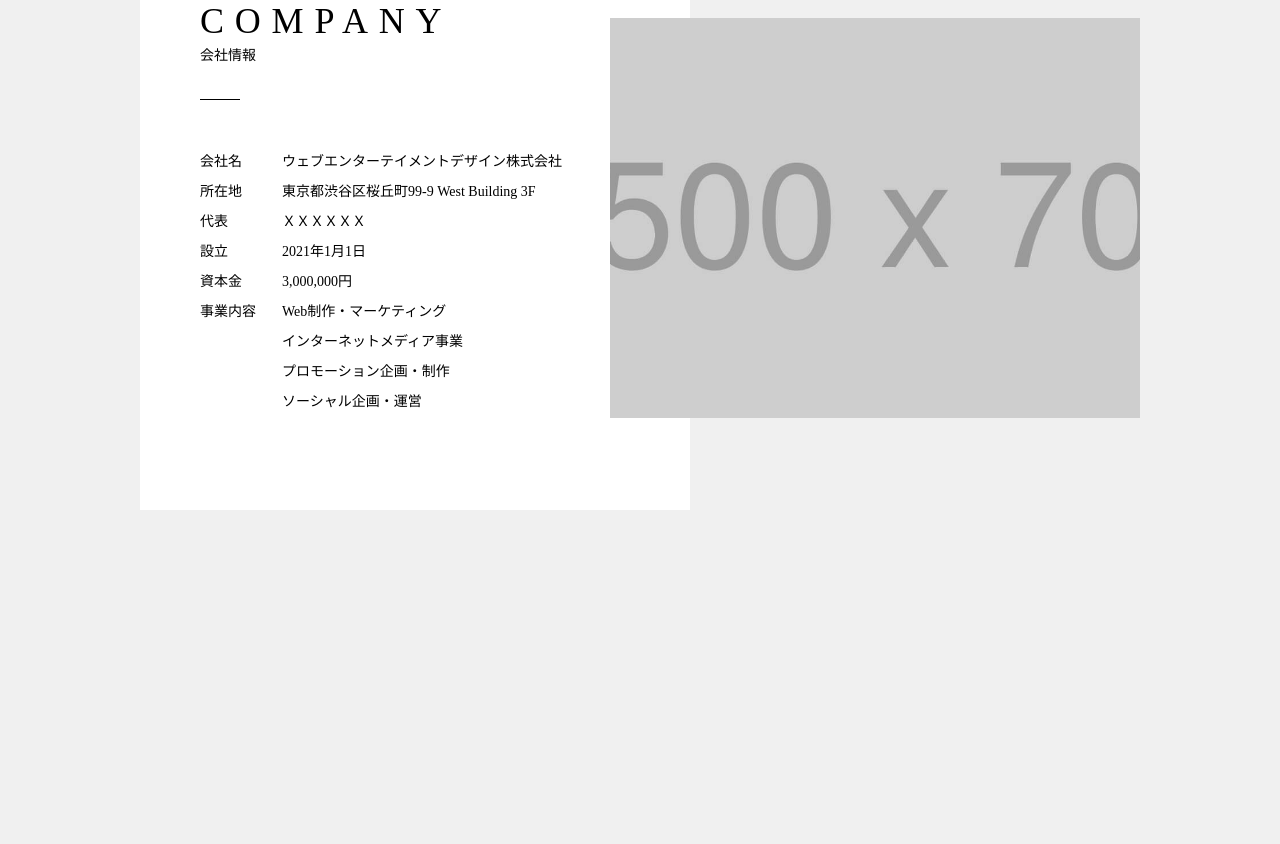
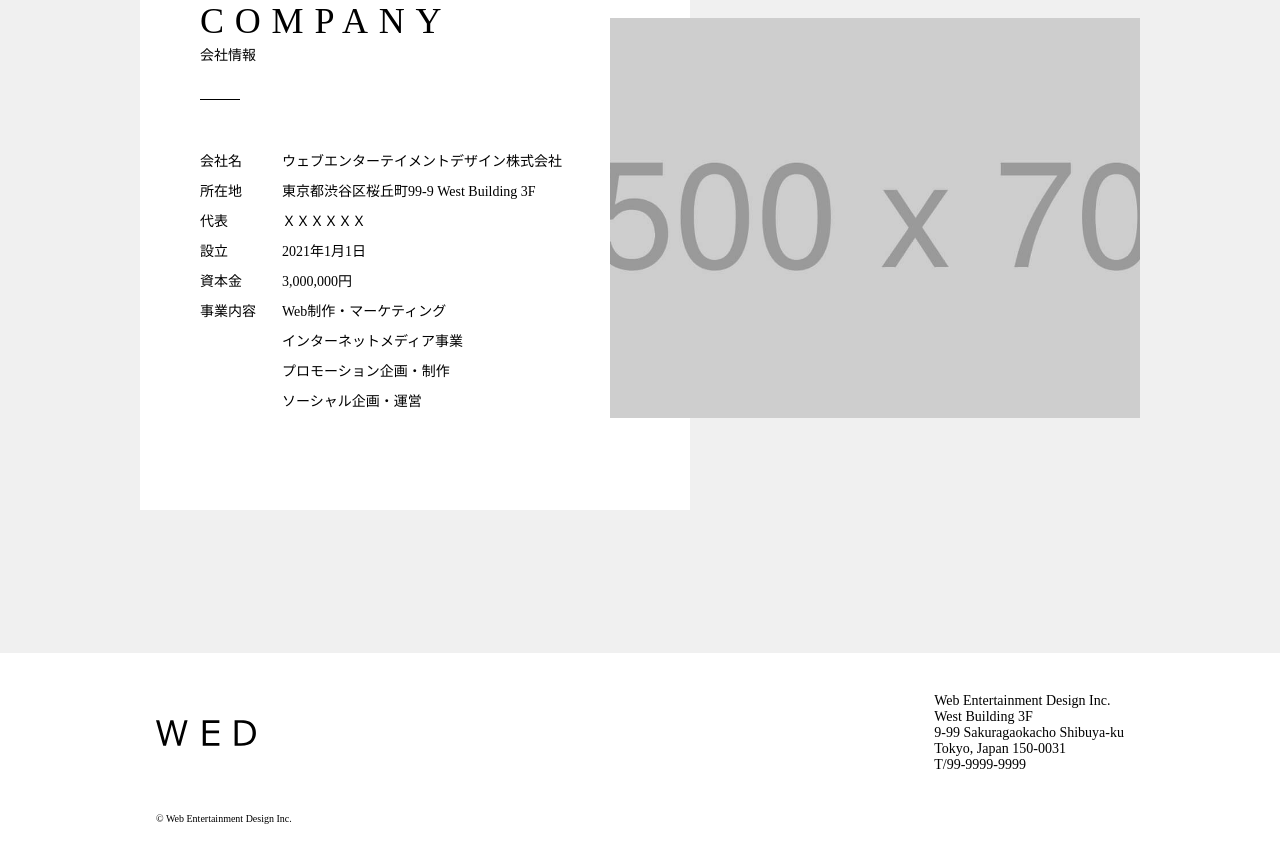
Before and after one commit to yusuke-okuno/codestep-beginner2, a plain HTML site: page index.html in a window 1280 px wide. Shown: the part 2969-3813 px from the top of the page. Before the commit the page ends 3622 px from the top, so only its background shows below. Drawn offline with Linux system fonts and the light colour scheme; some packages are replaced by stand-ins of ours.

Commit message:
Add:footerの追加

```diff
--- a/index.html
+++ b/index.html
@@ -146,9 +146,23 @@
     </section>
   </main>
 
-  <footer>
+  <footer class="footer">
     <div class="wrapper">
-
+      <div class="flex">
+        <div class="logo">
+          <img src="img/logo.svg" alt="Web Entertainment Design">
+        </div>
+        <div class="info">
+          <p>
+            Web Entertainment Design Inc.<br>
+            West Building 3F<br>
+            9-99 Sakuragaokacho Shibuya-ku<br>
+            Tokyo, Japan 150-0031
+          </p>
+          <p>T/99-9999-9999</p>
+        </div>
+      </div>
+      <p class="copyright">&copy; Web Entertainment Design Inc.</p>
     </div>
   </footer>
 </body>
--- a/style.scss
+++ b/style.scss
@@ -233,6 +233,22 @@ li {
     .add {
       margin-left: 20%;
     }
-
   }
 }
+
+.footer {
+  background-color: #fff;
+  padding-bottom: 20px;
+  .flex {
+    display: flex;
+    align-items: center;
+    justify-content: space-between;
+    padding: 40px 0;
+    .logo {
+      margin-right: 0;
+    }
+  }
+  .copyright {
+    font-size: 0.625rem;
+  }
+}
```
Also changed, not shown: style.css, 1 other file.
